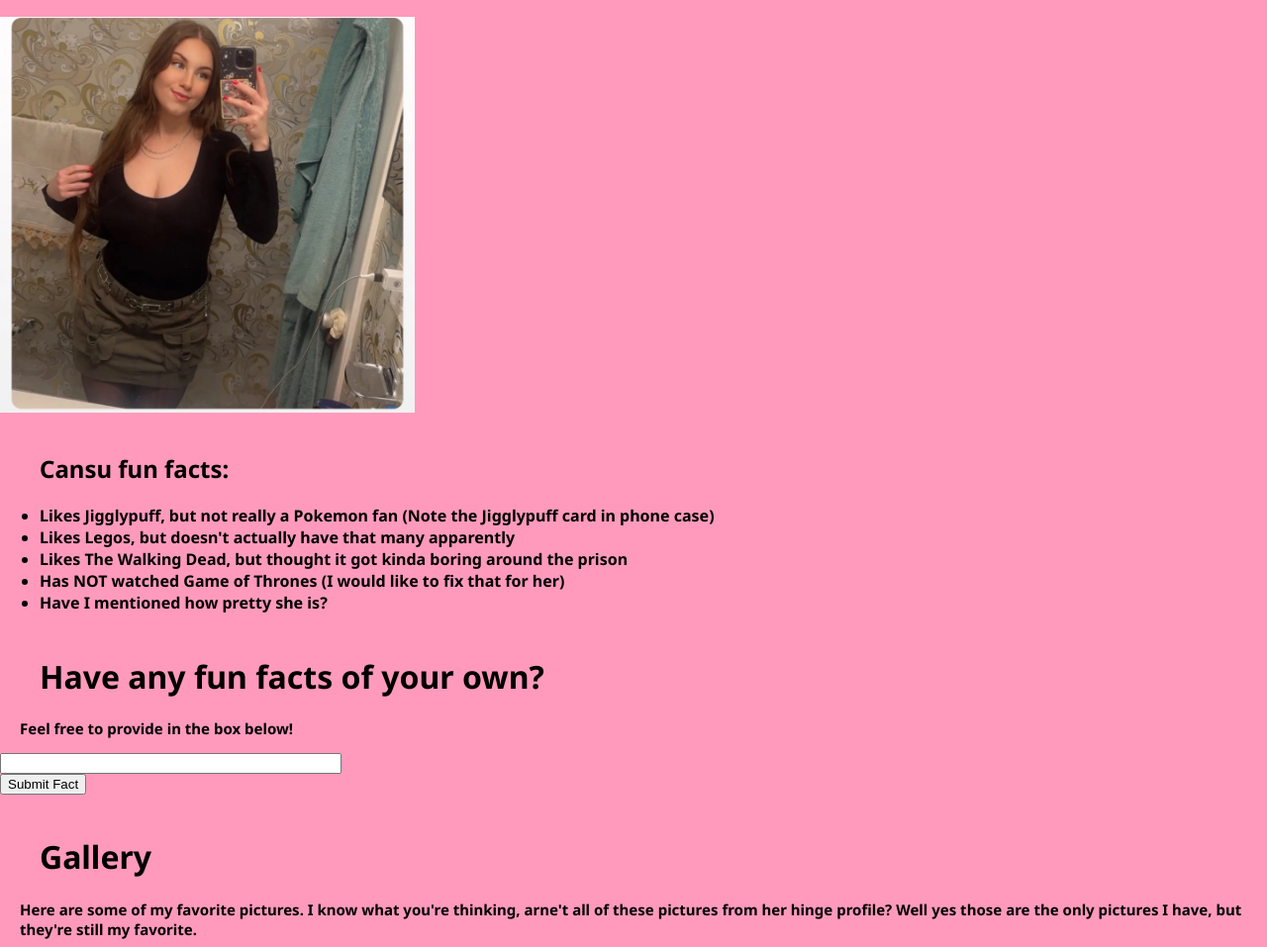
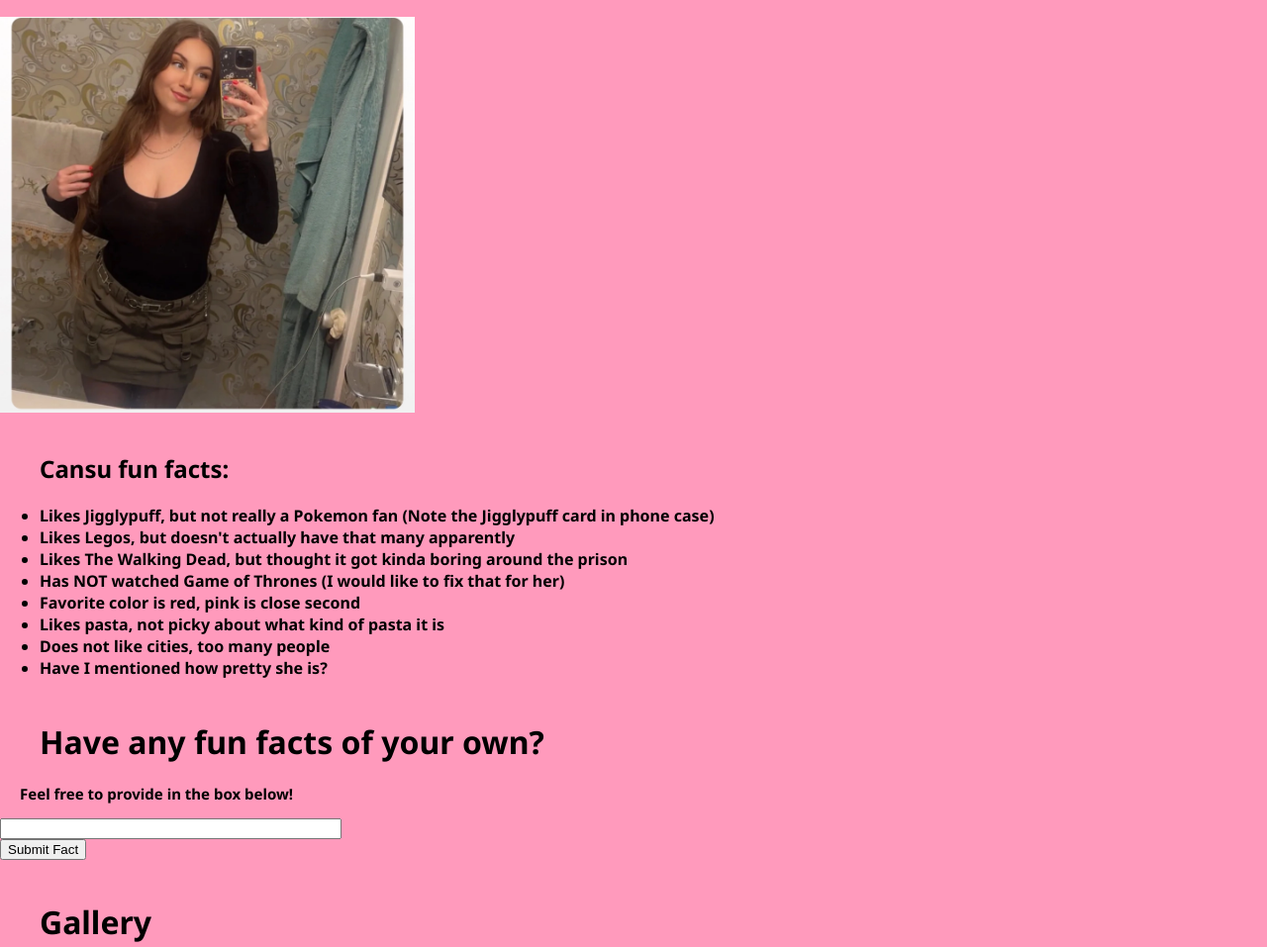
Before and after one commit to frankghato/ProgrammingWebsite, a plain HTML site: page cansu/index.html in a window 1280 px wide. Shown: the part 140-1097 px from the top of the page at 99% size. Drawn offline with Linux system fonts and the light colour scheme; a web font is replaced by a local one.

Commit message:
more fun facts

```diff
--- a/cansu/index.html
+++ b/cansu/index.html
@@ -22,6 +22,9 @@
             <li>Likes Legos, but doesn't actually have that many apparently</li>
             <li>Likes The Walking Dead, but thought it got kinda boring around the prison</li>
             <li>Has NOT watched Game of Thrones (I would like to fix that for her)</li>
+            <li>Favorite color is red, pink is close second</li>
+            <li>Likes pasta, not picky about what kind of pasta it is</li>
+            <li>Does not like cities, too many people</li>
             <li>Have I mentioned how pretty she is?</li>
         </ul>
     </div>
```
